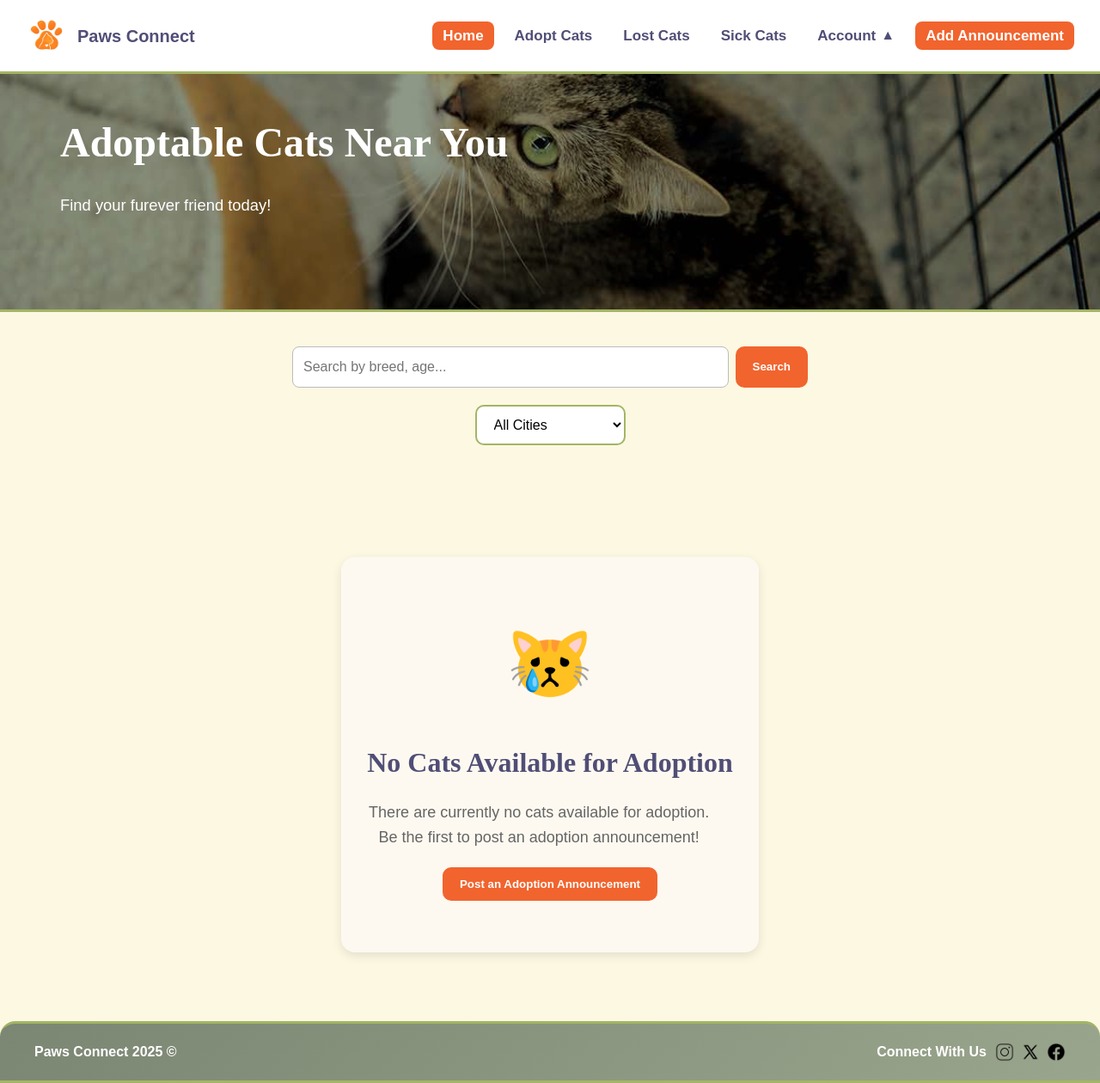
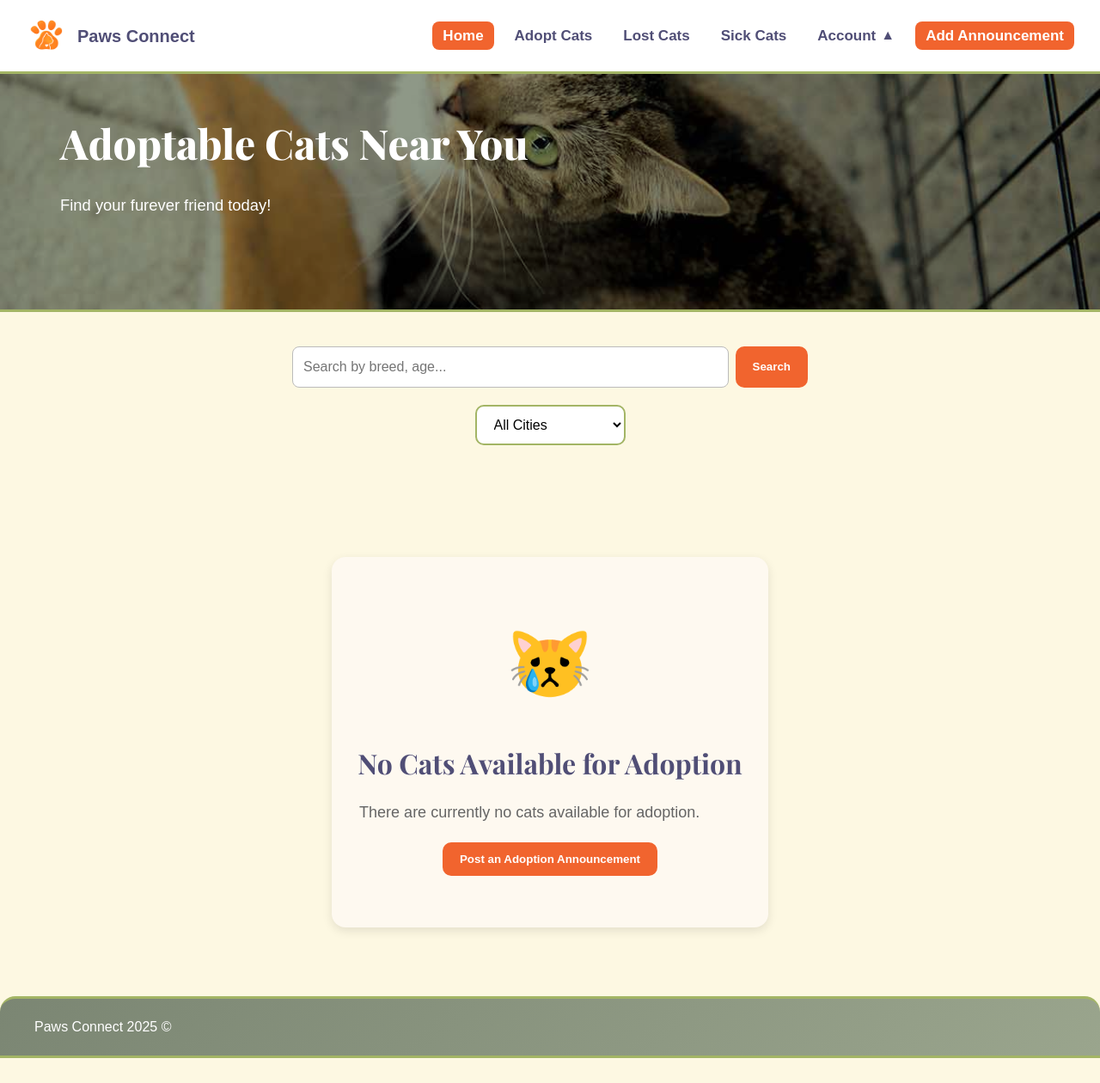
Before and after one commit to Retajkhaleed/Paws-Connect, a PHP site: page /adoptable-cats.php in a window 1280 px wide. Shown: the whole page at 86% size. After the commit the page ends 1231 px from the top, so only its background shows below. Run offline with PHP 8.4, Linux system fonts and the light colour scheme; tables that the repository leaves empty hold one stand-in row (values such as "Sample post"); data that the repository does not hold is empty.

Commit message:
Update adoptable-cats.php

```diff
--- a/adoptable-cats.php
+++ b/adoptable-cats.php
@@ -5,16 +5,17 @@ include 'db_connect.php';
 <!DOCTYPE html>
 <html lang="en">
 <head>
-<meta charset="UTF-8">
-<meta name="viewport" content="width=device-width, initial-scale=1.0">
-<title>Paws Connect | <?php echo htmlspecialchars($announcement['Title']); ?></title>
+  <meta charset="UTF-8" />
+  <title>Paws Connect – Adopt Cats</title>
+  <link href="https://fonts.googleapis.com/css2?family=Playfair+Display:wght@600;700;800&display=swap" rel="stylesheet">
   <link rel="stylesheet" href="StyleCSS.css">
 </head>
-
 <body>
-
 <header>
-  <div class="logo"><img src="img/logo.png" class="logo-image"><span class="logo-text">Paws Connect</span></div>
+  <div class="logo">
+    <img src="img/PawLogo.png" alt="Paws Connect Logo" class="logo-image">
+    <span class="logo-text">Paws Connect</span>
+  </div>
   <nav>
     <ul class="nav">
       <li><a href="home_main.php" class="home-btn">Home</a></li>
@@ -43,12 +44,15 @@ include 'db_connect.php';
 </section>
 
 <main class="container">
-  <!-- Search City Filter -->
+
   <section class="search-section">
+
     <div class="search-bar">
       <input type="text" class="search-input" placeholder="Search by breed, age..." id="searchInput">
       <button class="search-btn" onclick="filterPosts()">Search</button>
     </div>
+
+    <div class="filter-actions">
       <select class="city-filter" id="cityFilter">
         <option value="">All Cities</option>
         <option value="riyadh">Riyadh</option>
@@ -99,55 +103,51 @@ include 'db_connect.php';
         <option value="khamis-mushayt">Khamis Mushayt</option>
         <option value="sarat-abidah">Sarat Abidah</option>
       </select>
+    </div>
+
   </section>
 
-  <!-- Posts -->
   <section class="posts-section" id="postsContainer">
 <?php
-$sql = "SELECT a.AnnouncementID, a.Title, a.Description, a.PhotoURL, a.Location, a.ContactPhone, u.Username, c.Age, c.Gender, c.Vaccinated, c.Neutered
+$sql = "SELECT a.AnnouncementID, a.Title, a.Description, a.PhotoURL, a.Location, a.ContactPhone,
+               u.Username, c.Age, c.Gender, c.Vaccinated, c.Neutered
         FROM Announcement a
         JOIN CatAdoption c ON a.AnnouncementID = c.AnnouncementID
         JOIN Users u ON a.UserID = u.UserID
         WHERE a.Type='CatAdoption' AND a.Status='Active'
         ORDER BY a.DateCreated DESC";
+
 $result = $conn->query($sql);
 
 if ($result && $result->num_rows > 0) {
   while ($row = $result->fetch_assoc()) {
     $photos = !empty($row['PhotoURL']) ? explode(',', $row['PhotoURL']) : [];
     $firstPhoto = !empty($photos[0]) ? trim($photos[0]) : 'img/PawLogo.png';
-
-if (!file_exists($firstPhoto)) {
-    $firstPhoto = 'img/PawLogo.png';
-}
-
+    if (!file_exists($firstPhoto)) $firstPhoto = 'img/PawLogo.png';
 
     echo '
-<a href="view-announcement.php?id='. $row['AnnouncementID'] .'"
+    <a href="view-announcement.php?id='.$row['AnnouncementID'].'"
        class="cat-post"
-   data-city="'. strtolower($row['Location']) .'"
-   data-breed="'. strtolower($row['Title']) .'"
-   data-age="'. strtolower($row['Age']) .'">
+       data-city="'.strtolower($row['Location']).'"
+       data-breed="'.strtolower($row['Title']).'"
+       data-age="'.strtolower($row['Age']).'">
 
       <div class="cat-card">
         <div class="cat-image">
-      <img src="'. htmlspecialchars($firstPhoto) .'" alt="Cat Photo">
+          <img src="'.htmlspecialchars($firstPhoto).'" alt="Cat Photo">
         </div>
 
-    <div class="cat-title">
-      '. htmlspecialchars($row['Title']) .'
-    </div>
+        <div class="cat-title">'.htmlspecialchars($row['Title']).'</div>
 
         <div class="cat-details">
-      <p><strong>Age:</strong> '. htmlspecialchars($row['Age']) .'</p>
-      <p><strong>Gender:</strong> '. htmlspecialchars($row['Gender']) .'</p>
-      <p><strong>Vaccinated:</strong> '. htmlspecialchars($row['Vaccinated']) .'</p>
-      <p><strong>Neutered:</strong> '. htmlspecialchars($row['Neutered']) .'</p>
-      <p><strong>City:</strong> '. htmlspecialchars($row['Location']) .'</p>
-      <p><strong>Contact:</strong> '. htmlspecialchars($row['ContactPhone']) .'</p>
+          <p><strong>Age:</strong> '.htmlspecialchars($row['Age']).'</p>
+          <p><strong>Gender:</strong> '.htmlspecialchars($row['Gender']).'</p>
+          <p><strong>Vaccinated:</strong> '.htmlspecialchars($row['Vaccinated']).'</p>
+          <p><strong>Neutered:</strong> '.htmlspecialchars($row['Neutered']).'</p>
+          <p><strong>City:</strong> '.htmlspecialchars($row['Location']).'</p>
+          <p><strong>Contact:</strong> '.htmlspecialchars($row['ContactPhone']).'</p>
         </div>
       </div>
-
     </a>';
   }
 } else {
@@ -155,8 +155,10 @@ if (!file_exists($firstPhoto)) {
           <div class="empty-content">
             <div class="empty-icon">😿</div>
             <h2>No Cats Available for Adoption</h2>
-                <p>There are currently no cats available for adoption. Be the first to post an adoption announcement!</p>
-                <button class="cta-button" onclick="location.href=\'add.php\'">Post an Adoption Announcement</button>
+            <p>There are currently no cats available for adoption.</p>
+            <button class="cta-button" onclick="location.href=\'add.php\'">
+              Post an Adoption Announcement
+            </button>
           </div>
         </section>';
 }
@@ -166,19 +168,7 @@ if (!file_exists($firstPhoto)) {
 </main>
 
 <footer>
-  <div class="footer-content">
-    <div class="footer-left">
-      <span>Paws Connect 2025 ©</span>
-    </div>
-    <div class="footer-right">
-      <span>Connect With Us</span>
-      <div class="social">
-        <img src="img/instaLogo.png" alt="Instagram">
-        <img src="img/XLogo.png" alt="X App">
-        <img src="img/FacebookLogo.png" alt="Facebook">
-      </div>
-    </div>
-  </div>
+  <div class="footer-content">Paws Connect 2025 ©</div>
 </footer>
 
 <script>
```
Lines whose indentation alone changed are shown as unchanged.
